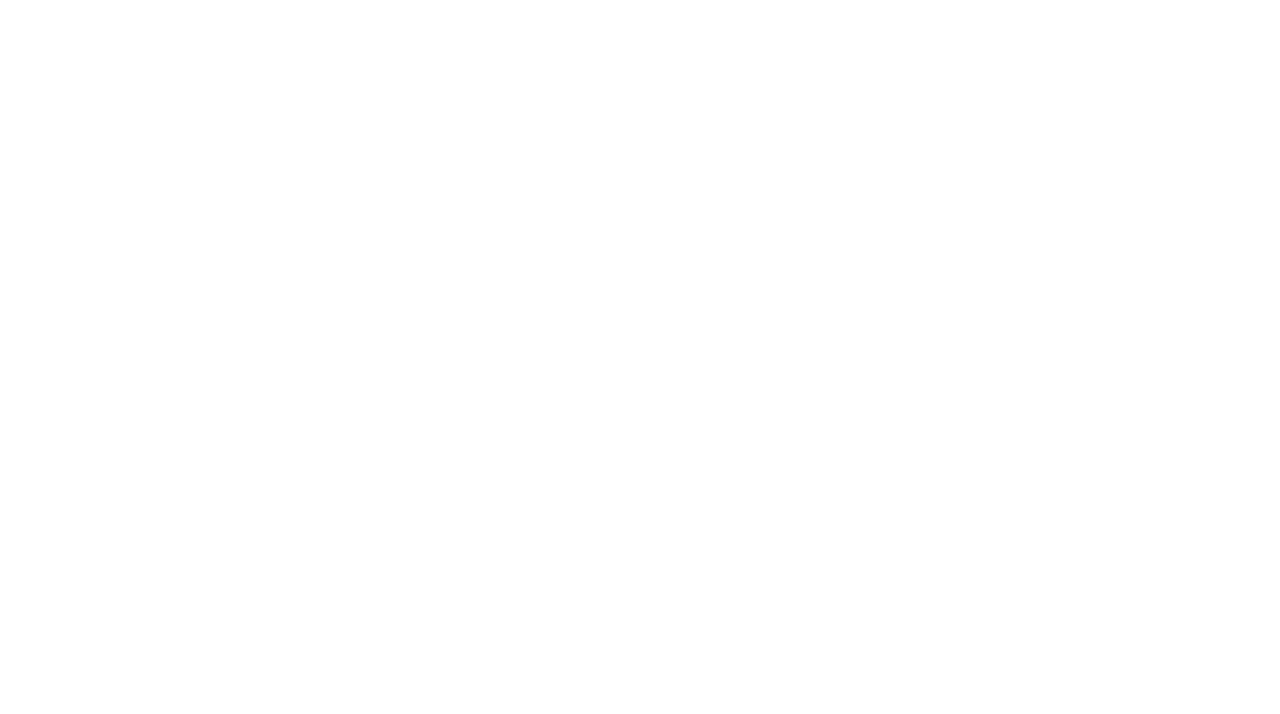
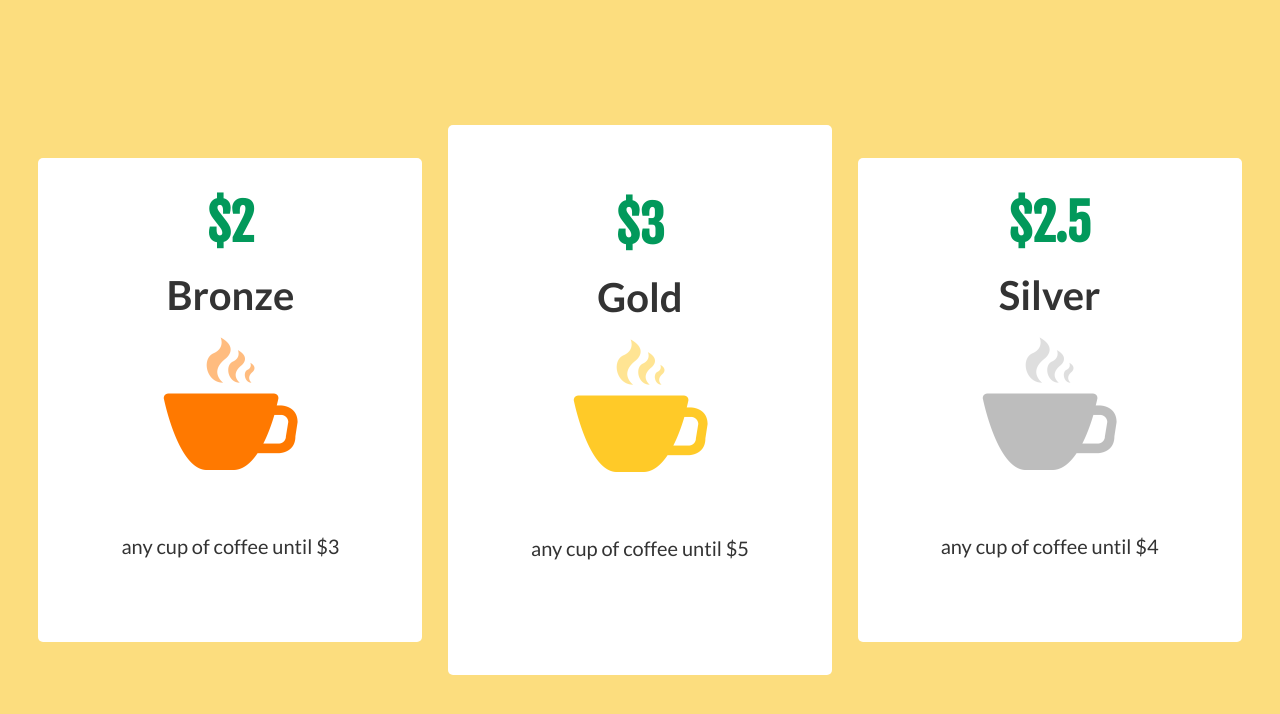
Before and after one commit to SomethingIsAlreadyTaken/cup_plans, a website: page index.html in a window 1280 px wide. Drawn offline with nearby package versions, Linux system fonts and the light colour scheme; files that its build step writes are made by us from their sources.

Commit message:
not done att all

```diff
--- a/index.html
+++ b/index.html
@@ -3,8 +3,41 @@
 	<head>
 		<meta charset="UTF-8">
 		<link rel="stylesheet" href="css/styles.css">
-	<title>Document</title>
+		<title>Cup_plans</title>
 	</head>
 	<body>
+		<div class="cup cup--bronze">
+			<span class="cup__price">$2</span>
+			<span class="cup__title">Bronze</span>
+			<div class="cup__pic">
+				<img src="img/smoke3.png" alt="bronze" class="cup__smoke">
+				<img src="img/cup3.png" alt="bronze" class="cup__img">
+			</div>
+			<article class="cup__article">
+				<p>any cup of coffee until $3</p>
+			</article>
+		</div>
+		<div class="cup cup--gold">
+			<span class="cup__price">$3</span>
+			<span class="cup__title">Gold</span>
+			<div class="cup__pic">
+				<img src="img/smoke.png" alt="bronze" class="cup__smoke">
+				<img src="img/cup.png" alt="bronze" class="cup__img">
+			</div>
+			<article class="cup__article">
+				<p>any cup of coffee until $5</p>
+			</article>
+		</div>
+		<div class="cup cup--silver">
+			<span class="cup__price">$2.5</span>
+			<span class="cup__title">Silver</span>
+			<div class="cup__pic">
+				<img src="img/smoke2.png" alt="bronze" class="cup__smoke">
+				<img src="img/cup2.png" alt="bronze" class="cup__img">
+			</div>
+			<article class="cup__article">
+				<p>any cup of coffee until $4</p>
+			</article>
+		</div>
 	</body>
 </html>
--- a/scss/styles.scss
+++ b/scss/styles.scss
@@ -1,5 +1,5 @@
 @import url('https://fonts.googleapis.com/css?family=Open+Sans');
-
+@import url('https://fonts.googleapis.com/css?family=Fjalla+One|Lato:400,700&display=swap');
 @import 'normalize';
 
 * {
@@ -7,7 +7,7 @@
 }
 
 html {
-	font: 10px/1.6 'Open Sans', serif;
+	font: 10px/1.6 'Lato', 'Fjalla One', 'Open Sans', sans-serif;
 	height: 100%;
 }
 
@@ -15,4 +15,52 @@ body {
 	font-size: 1.6rem;
 	color: #333;
 	min-height: 100%;
+	background-color: #fcdd7e;
+	display: flex;
+	align-items: center;
+	justify-content: center;
 }
+
+.cup {
+	display: flex;
+	align-items: center;
+	flex-direction: column;
+	background-color: #fff;
+	width: 30%;
+	min-height: 400px;
+	height: 50%;
+	border-radius: 5px;
+	margin: 1%;
+	padding: 20px 0;
+	&--gold {
+		min-height: 550px;
+		height: 55%;
+		padding-top: 55px;
+	}
+	&__price {
+		margin-top: 5px;
+		color: #02995b;
+		font-family:'Fjalla One';
+		font-size: 5rem;
+		font-weight: 700;
+	}
+	&__title {
+		font-size: 4rem;
+		font-weight: 700;
+	}
+	&__pic {
+		display: flex;
+		flex-direction: column;
+		align-items: center;
+	}
+	&__smoke {
+		padding: 10px;
+	}
+	&__article {
+		margin: 20px;
+		padding: 20px;
+		font-family: 'Lato';
+		font-size: 2rem;
+
+	}
+}
```
Also changed, not shown: css/styles.css (added), img/bean.png (added), img/bean2.png (added), img/bean3.png (added), img/cup.png (added), img/cup2.png (added), img/cup3.png (added), img/smoke.png (added), img/smoke2.png (added), img/smoke3.png (added). Lines whose indentation alone changed are shown as unchanged.
